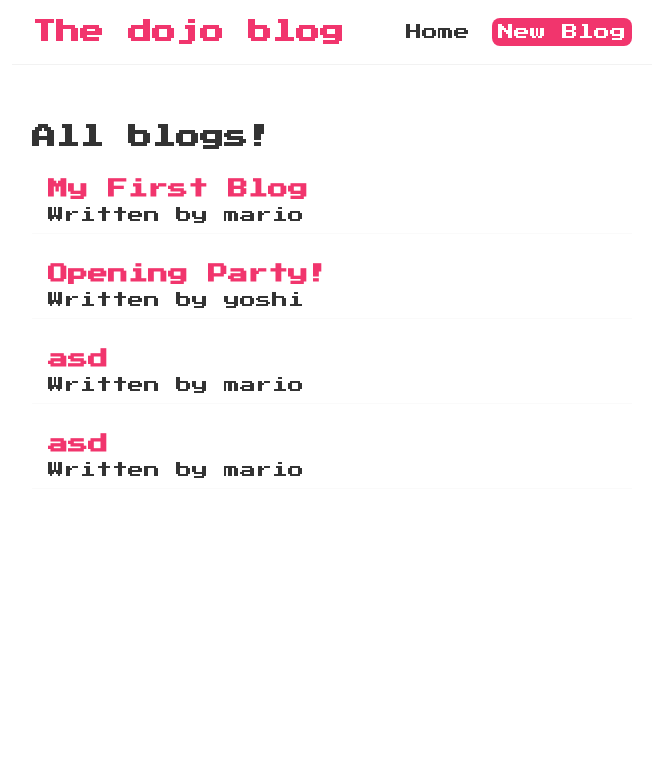
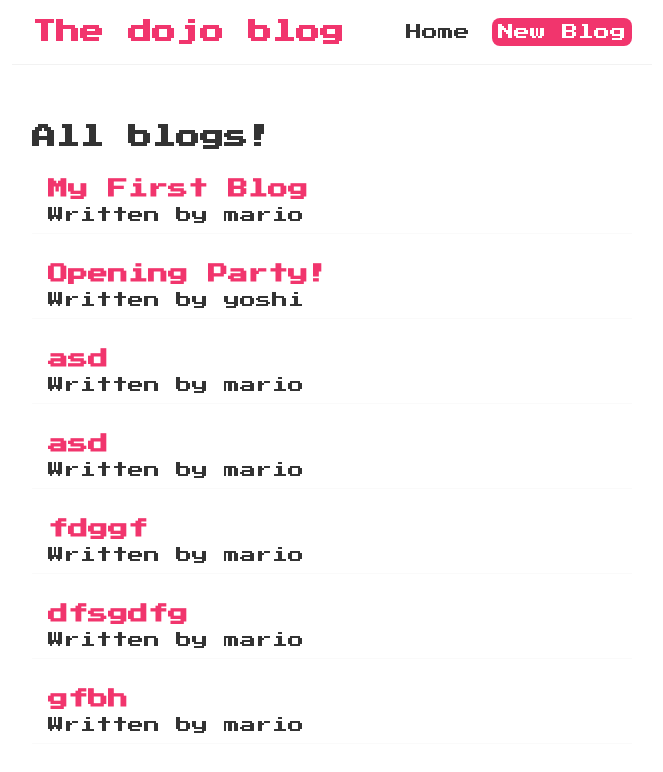
Before and after one commit to Panibo/dojo-blog, a React (Vite) app: page / in a window 1280 px wide. Shown: the top 772 px of the page, without its empty margins (308-971 px from the left). Built offline with nearby package versions, Linux system fonts and the light colour scheme; data requests are answered from the project's data file.

Commit message:
Lesson 30

```diff
--- a/data/db.json
+++ b/data/db.json
@@ -23,6 +23,24 @@
       "body": "dfgdfg",
       "author": "mario",
       "id": 4
+    },
+    {
+      "title": "fdggf",
+      "body": "gfhhfg",
+      "author": "mario",
+      "id": 5
+    },
+    {
+      "title": "dfsgdfg",
+      "body": "dfg",
+      "author": "mario",
+      "id": 6
+    },
+    {
+      "title": "gfbh",
+      "body": "gfhg",
+      "author": "mario",
+      "id": 7
     }
   ]
 }
--- a/src/Create.jsx
+++ b/src/Create.jsx
@@ -1,10 +1,12 @@
 import { useState } from 'react';
+import { useNavigate } from 'react-router-dom';
 
 const Create = () => {
     const [title, setTitle] = useState('');
     const [body, setBody] = useState('');
     const [author, setAuthor] = useState("mario");
     const [isPending, setIsPending] = useState(false);
+    const navigate = useNavigate();
 
     const handleSubmit = (e) => {
         e.preventDefault();
@@ -20,6 +22,7 @@ const Create = () => {
             }).then(() => {
                 console.log("new blog added");
                 setIsPending(false);
+                navigate('/');
             });
         }, 1000);
     };
```
